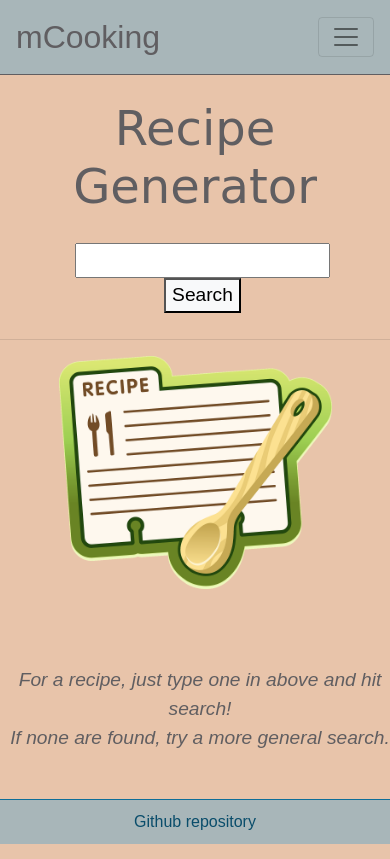
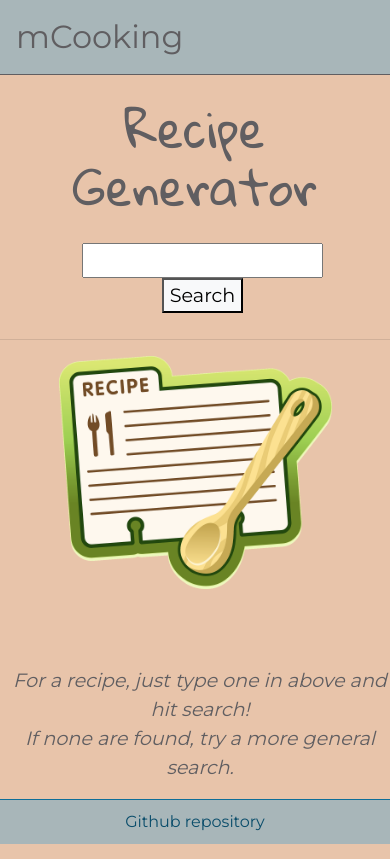
Before and after one commit to megangabrielson/Recipes, a plain HTML site: page index.html in a window 390 px wide. Drawn offline with nearby package versions, Linux system fonts and the light colour scheme.

Commit message:
Fixed fonts

```diff
--- a/index.html
+++ b/index.html
@@ -5,16 +5,14 @@
   <meta charset="utf-8" />
   <title>Meals</title>
   <link rel="stylesheet" href="https://stackpath.bootstrapcdn.com/bootstrap/4.1.3/css/bootstrap.min.css" integrity="sha384-MCw98/SFnGE8fJT3GXwEOngsV7Zt27NXFoaoApmYm81iuXoPkFOJwJ8ERdknLPMO" crossorigin="anonymous">
+  <link href="https://fonts.googleapis.com/css?family=Dancing+Script|Gloria+Hallelujah|Montserrat&amp;display=swap" rel="stylesheet">
   <link rel="stylesheet" href="/styles.css">
 
 </head>
 
 <body>
   <nav class="navbar navbar-expand-lg navbar-light bg-light">
-    <a class="navbar-brand" href="#">mCooking</a>
-    <button class="navbar-toggler" type="button" data-toggle="collapse" data-target="#navbarNavDropdown" aria-controls="navbarNavDropdown" aria-expanded="false" aria-label="Toggle navigation">
-      <span class="navbar-toggler-icon"></span>
-    </button>
+    <a class="navbar-brand" href="cooking.megabrielson.com">mCooking</a>
   </nav>
   <h1>Recipe Generator</h1>
 
```
